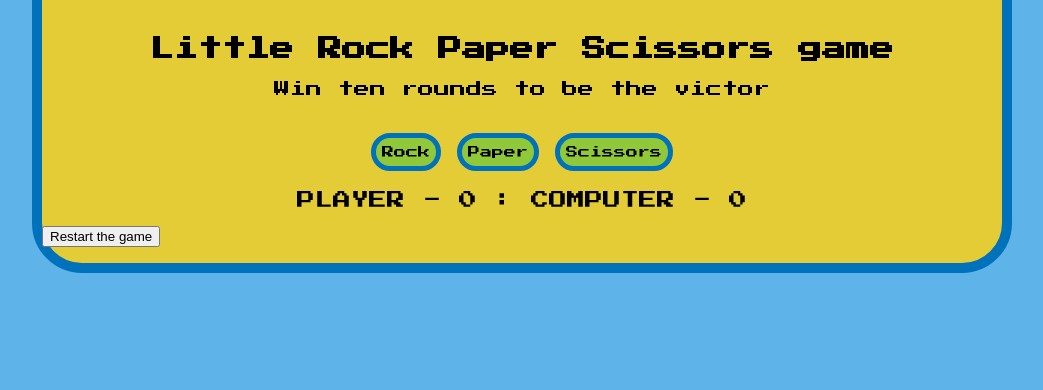
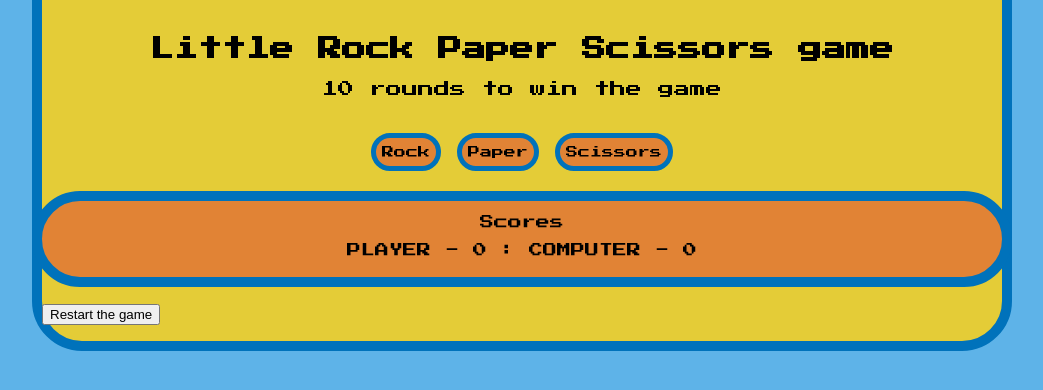
Before and after one commit to minow3/littlegame, a plain HTML site: page index.html in a window 1280 px wide. Shown: the part 106-496 px from the top of the page, without its empty margins (118-1161 px from the left). Drawn offline with Linux system fonts and the light colour scheme.

Commit message:
adjustin page for better layout

```diff
--- a/index.html
+++ b/index.html
@@ -21,19 +21,21 @@
     </header>
     <div class="intro">
       <h2>Little Rock Paper Scissors game</h2>
-      <p>Win ten rounds to be the victor</p>
+      <p>10 rounds to win the game</p>
     </div>
-    <div class="message"></div>
+    <div class="wns"></div>
     <div class="clickers">
       <button class="options">Rock</button>
       <button class="options">Paper</button>
       <button class="options">Scissors</button>
     </div>
+    <div class="message"></div>
 
     <div class="uvscpu">
+      <p>Scores</p>
       <div>PLAYER - <span id="pScore">0</span> : COMPUTER - <span id="cScore">0</span></div>
     </div>
-    <div class="wns"></div>
+
     <p><input type="button" value="Restart the game" onClick="restart(this)"></p>
     <script src="game.js"></script>
   </div>
--- a/style.css
+++ b/style.css
@@ -32,8 +32,14 @@
   text-align: center;
 }
 .uvscpu {
+  border: 10px solid #0072BB;
+  border-radius: 50px;
+  width: 100%;
+  margin-left: -10px;
   text-align: center;
-  font-size: 18px;
+  font-size: 14px;
+  padding-bottom: 20px;
+  background-color: #E18335;
 }
 .clickers {
   text-align: center;
@@ -42,7 +48,7 @@
 button {
   margin: 0 auto;
   font-size: 12px;
-  background-color: #8FC93A;
+  background-color: #E18335;
   border: 5px solid #0072BB;
   border-radius: 20px;
   padding-top: 8px;
@@ -62,3 +68,8 @@ button:active {
   text-align: center;
   font-size: 24px;
 }
+
+.wns {
+  font-size: 35px;
+  text-align: center;
+}
```
